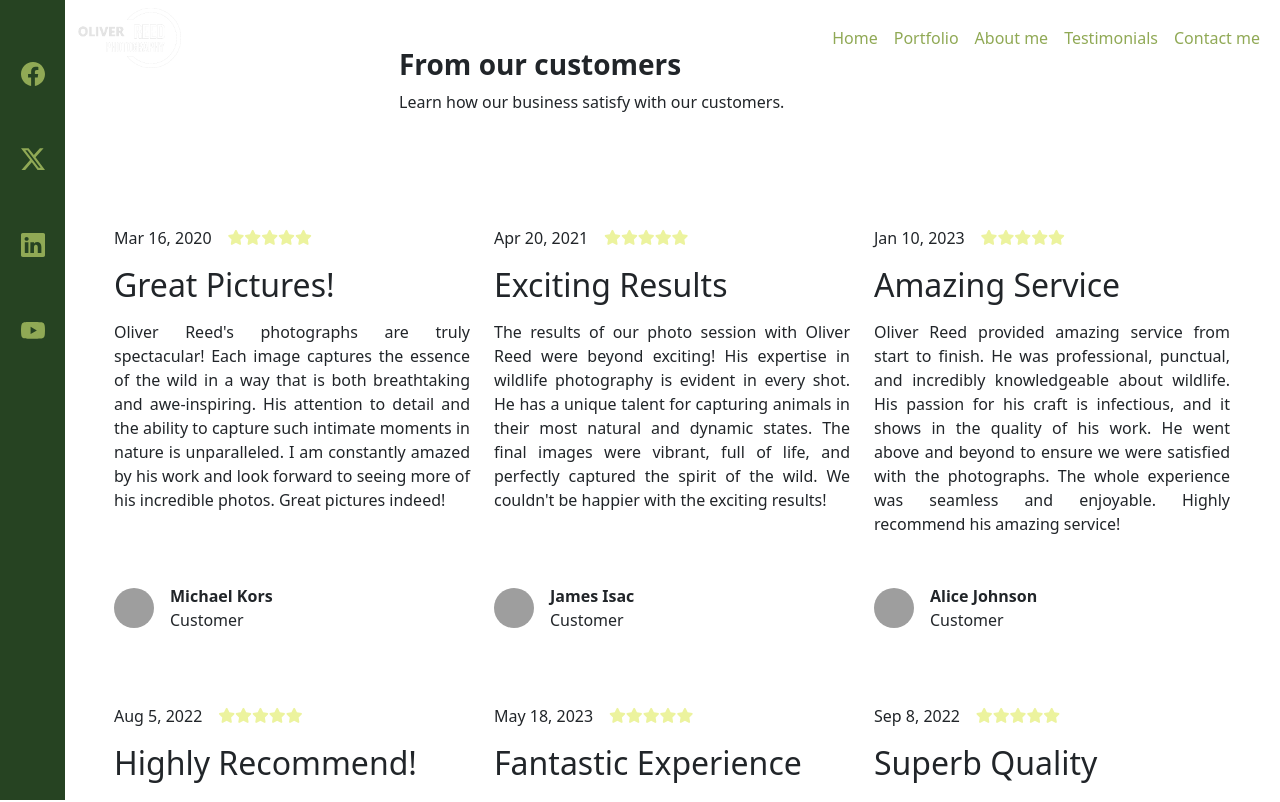
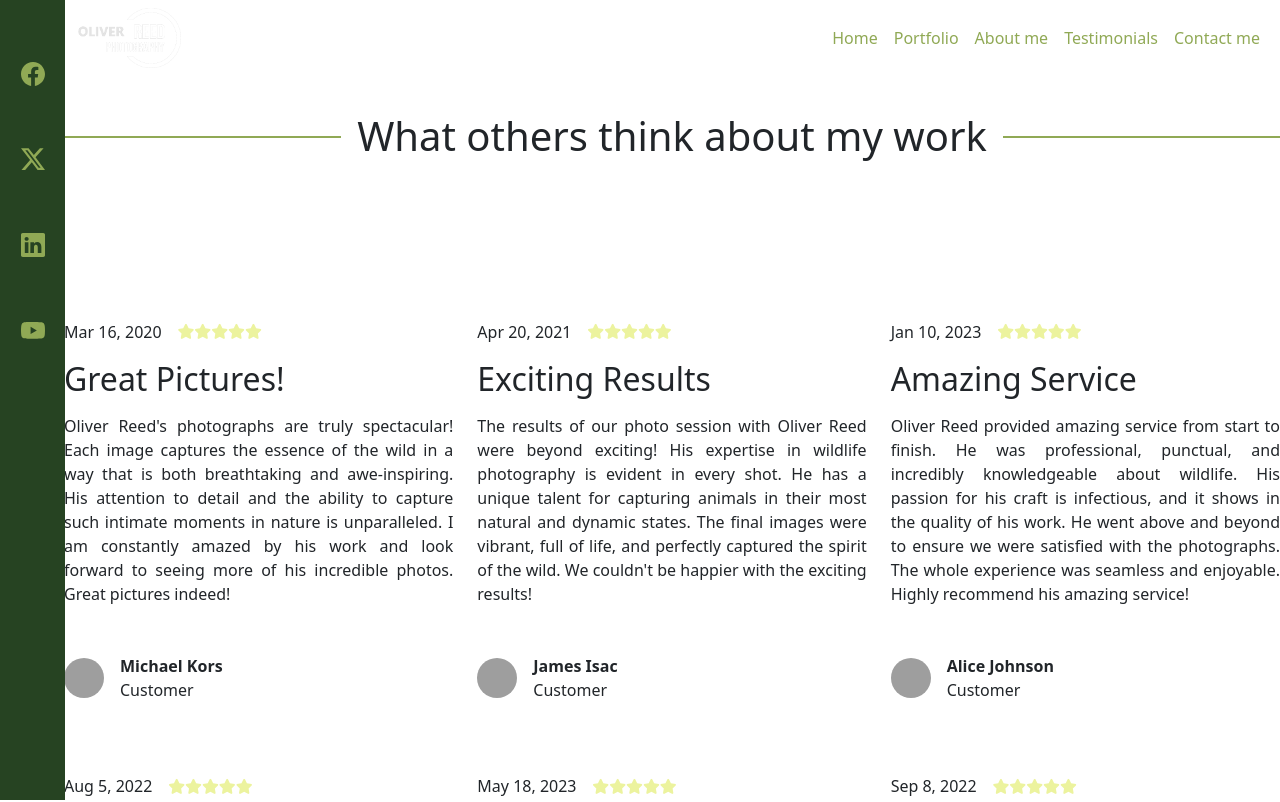
Before and after one commit to Asian-Dave/team-project, an Angular app: page /customers in a window 1280 px wide. Shown: the top 802 px of the page. Built offline with nearby package versions, Linux system fonts and the light colour scheme; grey boxes are pictures that could not be loaded.

Commit message:
page heading to customers and portfolio added

```diff
--- a/src/app/customers/customers.component.html
+++ b/src/app/customers/customers.component.html
@@ -1,13 +1,7 @@
-<div class="bg-white py-5 py-sm-6 border-padding">
-  <div class="container">
-    <div class="row justify-content-center">
-      <div class="col-lg-6 text-center text-lg-start">
-        <h2 class="h3 fw-bold text-gray-900">From our customers</h2>
-        <p class="mt-2 text-lg text-gray-600">
-          Learn how our business satisfy with our customers.
-        </p>
-      </div>
-    </div>
+<div>
+  <h1 class="page-heading">
+    <span class="p-3">What others think about my work</span>
+  </h1>
   <div class="row mt-5 mt-sm-6 pt-5 pt-sm-6">
     <div
       class="col-lg-4 d-flex flex-column align-items-start mb-4"
@@ -55,4 +49,3 @@
     </div>
   </div>
 </div>
-</div>
--- a/src/app/portfolio/portfolio.component.html
+++ b/src/app/portfolio/portfolio.component.html
@@ -1,7 +1,6 @@
-<div class="portfolioDesc">
-  <div class="porText">
-    <h1>Portfolio</h1>
-
+<div>
+  <h1 class="page-heading"><span class="p-3">Portfolio</span></h1>
+  <div class="porText portfolioDesc">
     <p class="porPara">
       Welcome to my portfolio, a curated collection of my most cherished
       wildlife photographs. Each image you see here is a product of countless
```
Lines whose indentation alone changed are shown as unchanged.
